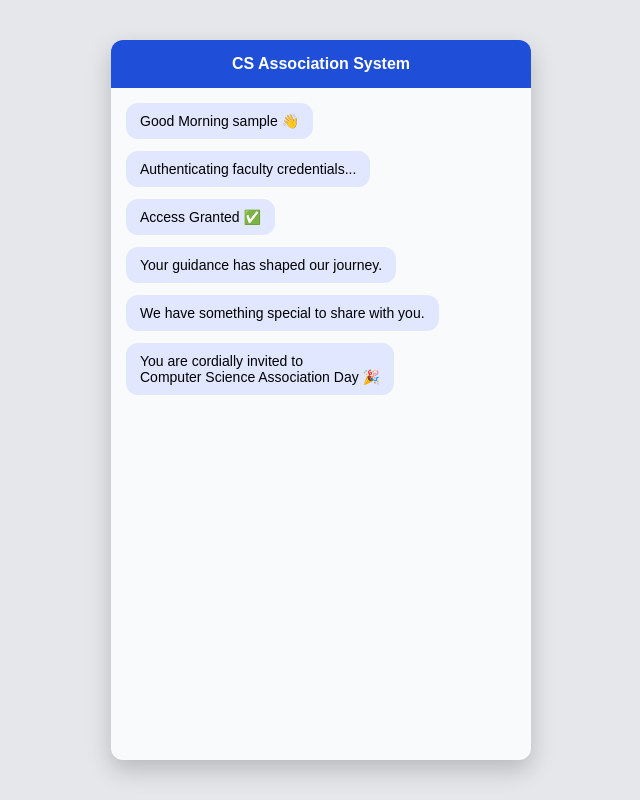
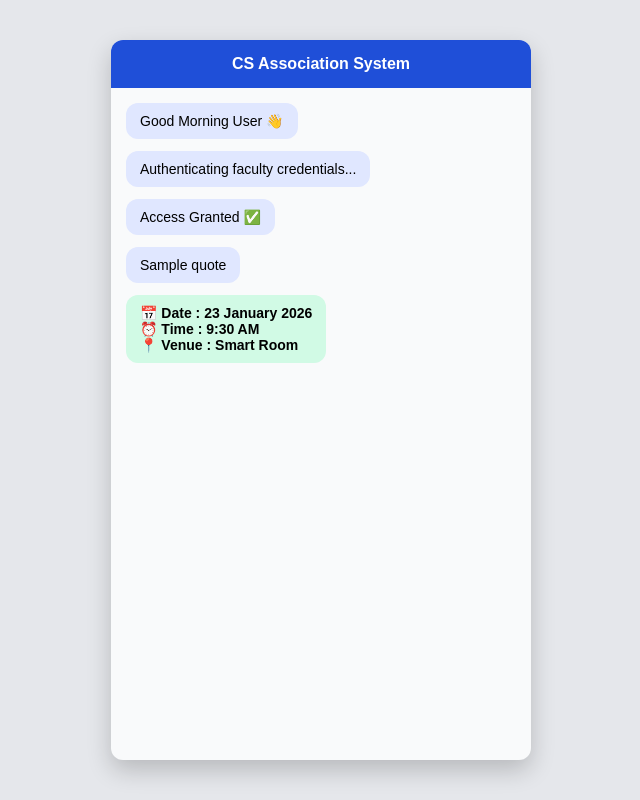
Before and after one commit to humairahsafrinp/cs-login-chat-invite, a Flask app: template templates/chat.html in a window 1280 px wide. Shown: the whole page, without its empty margins (319-959 px from the left). Run offline with Flask 3, Linux system fonts and the light colour scheme; the template is opened without the code that fills it: most values are stand-ins (such as "Sample title", 1, 10 or a date in 2020).

Commit message:
Add personalized quotes for faculty

```diff
--- a/app.py
+++ b/app.py
@@ -2,16 +2,44 @@ from flask import Flask, render_template, request, redirect, url_for
 
 app = Flask(__name__)
 
+# Personalized quotes for staff
+STAFF_QUOTES = {
+    "maidhili": "Your dedication and gentle guidance have shaped our confidence and character.",
+    "kamakshi": "Your wisdom and discipline inspired us to strive for excellence every day.",
+    "radhika": "Your encouragement and clarity made learning meaningful and memorable.",
+    "aishwariya": "Your passion for teaching motivated us to explore beyond the syllabus.",
+    "sudha": "Your patience and constant support helped us grow both academically and personally.",
+    "pandi": "Your practical guidance and real-world insights prepared us for future challenges."
+}
+
+DEFAULT_QUOTE = "Your guidance has shaped our journey and inspired us deeply."
+
 @app.route("/", methods=["GET", "POST"])
 def login():
     if request.method == "POST":
-        name = request.form.get("name")
-        return redirect(url_for("chat", username=name))
+        name = request.form.get("name").strip()
+        title = request.form.get("title")
+
+        key_name = name.lower()
+        quote = STAFF_QUOTES.get(key_name, DEFAULT_QUOTE)
+
+        return redirect(url_for(
+            "chat",
+            username=name,
+            title=title,
+            quote=quote
+        ))
+
     return render_template("login.html")
 
-@app.route("/chat/<username>")
-def chat(username):
-    return render_template("chat.html", username=username)
+@app.route("/chat/<username>/<title>/<path:quote>")
+def chat(username, title, quote):
+    fullname = f"{username} {title}"
+    return render_template(
+        "chat.html",
+        fullname=fullname,
+        quote=quote
+    )
 
 if __name__ == "__main__":
     app.run(host="0.0.0.0", port=10000)
--- a/templates/chat.html
+++ b/templates/chat.html
@@ -4,7 +4,6 @@
     <meta charset="UTF-8">
     <title>Invitation</title>
     <meta name="viewport" content="width=device-width, initial-scale=1.0">
-
     <style>
         body {
             margin: 0;
@@ -15,7 +14,6 @@
             align-items: center;
             justify-content: center;
         }
-
         .chat-box {
             width: 95%;
             max-width: 420px;
@@ -26,22 +24,19 @@
             flex-direction: column;
             box-shadow: 0 10px 25px rgba(0,0,0,0.2);
         }
-
         .header {
             background: #1f4fd8;
             color: white;
             padding: 15px;
             text-align: center;
+            font-weight: bold;
             border-radius: 12px 12px 0 0;
-            font-weight: bold;
         }
-
         .messages {
             flex: 1;
             padding: 15px;
             overflow-y: auto;
         }
-
         .msg {
             background: white;
             padding: 10px 14px;
@@ -52,21 +47,17 @@
             font-size: 14px;
             animation: fadeIn 0.5s ease-in;
         }
-
         .system {
             background: #e0e7ff;
         }
-
         .details {
             background: #d1fae5;
             font-weight: bold;
         }
-
         @keyframes fadeIn {
             from {opacity: 0; transform: translateY(5px);}
             to {opacity: 1; transform: translateY(0);}
         }
-
         .btn {
             margin: 15px;
             padding: 12px;
@@ -76,25 +67,22 @@
             border-radius: 8px;
             font-size: 15px;
             display: none;
+            cursor: pointer;
         }
     </style>
 </head>
 <body>
 
 <div class="chat-box">
-    <div class="header">
-        CS Association System
-    </div>
-
+    <div class="header">CS Association System</div>
     <div class="messages" id="chat"></div>
-
     <button class="btn" id="acceptBtn">Accept Invitation</button>
 </div>
 
 <script>
     const chat = document.getElementById("chat");
     const btn = document.getElementById("acceptBtn");
-    const username = "{{ username }}";
+    const fullname = "{{ fullname }}";
 
     function addMessage(text, className="system") {
         const div = document.createElement("div");
@@ -104,24 +92,18 @@
         chat.scrollTop = chat.scrollHeight;
     }
 
-    setTimeout(() => addMessage(`Good Morning ${username} 👋`), 500);
+    setTimeout(() => addMessage(`Good Morning ${fullname} 👋`), 500);
     setTimeout(() => addMessage("Authenticating faculty credentials..."), 1500);
     setTimeout(() => addMessage("Access Granted ✅"), 2500);
-
-    setTimeout(() => addMessage("Your guidance has shaped our journey."), 3500);
-    setTimeout(() => addMessage("We have something special to share with you."), 4500);
-
-    setTimeout(() => addMessage("You are cordially invited to\nComputer Science Association Day 🎉"), 6000);
-
+    setTimeout(() => addMessage("{{ quote }}"), 4000);
     setTimeout(() => addMessage(
         "📅 Date : 23 January 2026\n⏰ Time : 9:30 AM\n📍 Venue : Smart Room",
         "details"
-    ), 7500);
-
+    ), 6000);
     setTimeout(() => {
         addMessage("Your presence will make this celebration complete.");
         btn.style.display = "block";
-    }, 9000);
+    }, 8000);
 
     btn.onclick = () => {
         alert("Thank you for accepting the invitation.\nWe look forward to your presence!");
```
Also changed, not shown: templates/login.html (+10 -3 lines).
